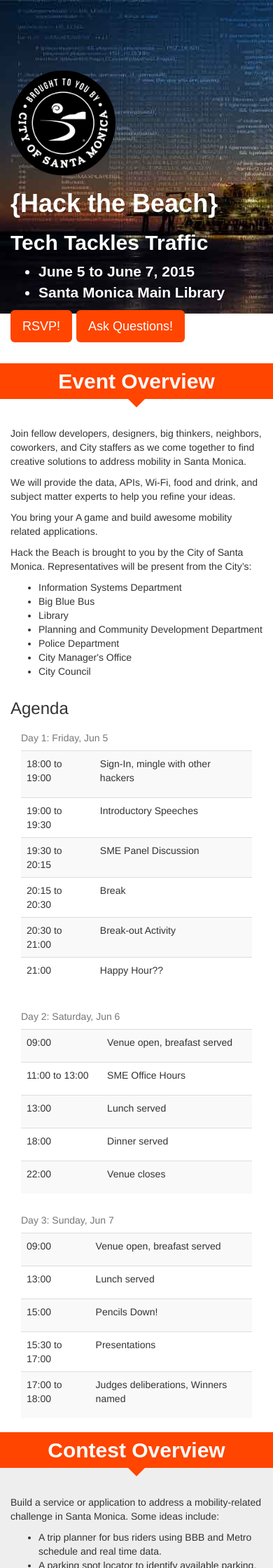
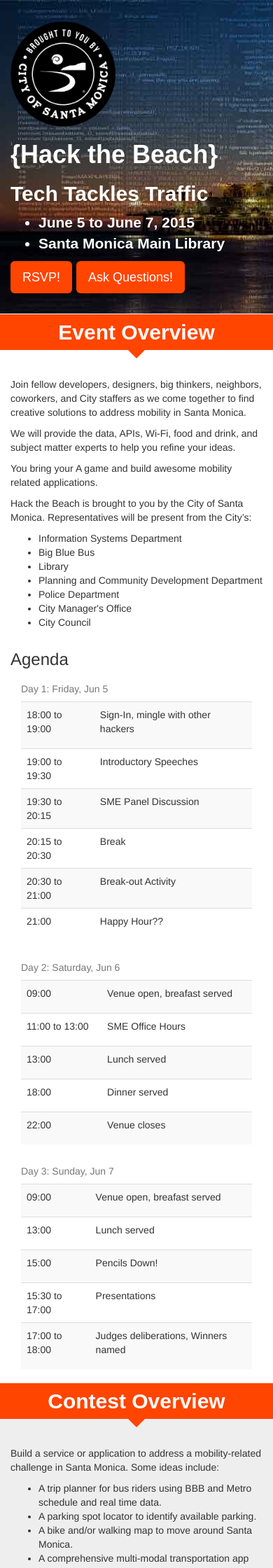
Before and after one commit to CityofSantaMonica/hackthebeach, a Jekyll site: the page built from index.html, in a window 390 px wide. Shown: the top 2240 px of the page at 70% size. Built offline with Jekyll 4.4.1, drawn with Linux system fonts in a browser that asks for light colours; nearby versions of some CDN libraries; comment, search, counter and statistics services are not loaded.

Commit message:
media query for jumbo and cleanup

```diff
--- a/css/main.scss
+++ b/css/main.scss
@@ -5,33 +5,38 @@
 $hackFont: "larabiefont", sans-serif;
 $highlightColor: orangered;
 $triangleSize: 12px;
-
-body {
-/*  font-size: 16px;*/
-}
+$white: #fff;
+$gray: #eee;
+$darkgray: #333;
 
 .jumbotron {
   background: url('../assets/hero.jpg') no-repeat top left;
-  color: #fff;
+  color: $white;
   font-family: $hackFont;
   font-size: 1.5em;
   margin-bottom: 0;
-  padding-top: 100px;
   padding-bottom: 30px;
+
+  @media screen and (min-width: 768px) {
+    padding-top: 100px;
+  }
 
   img.citylogo {
     width: 150px;
   }
 
-
-
   a {
     color: $highlightColor;
   }
+
   a.btn {
-    color: #fff;
+    color: $white;
     background-color: $highlightColor;
     font-family: sans-serif;
+    &:hover {
+      background-color: $gray;
+      color: $darkgray;
+    }
   }
 
   h1, h2, li {
@@ -71,5 +76,5 @@
 }
 
 .row.contest {
-  background-color: #eee;
+  background-color: $gray;
 }
```
